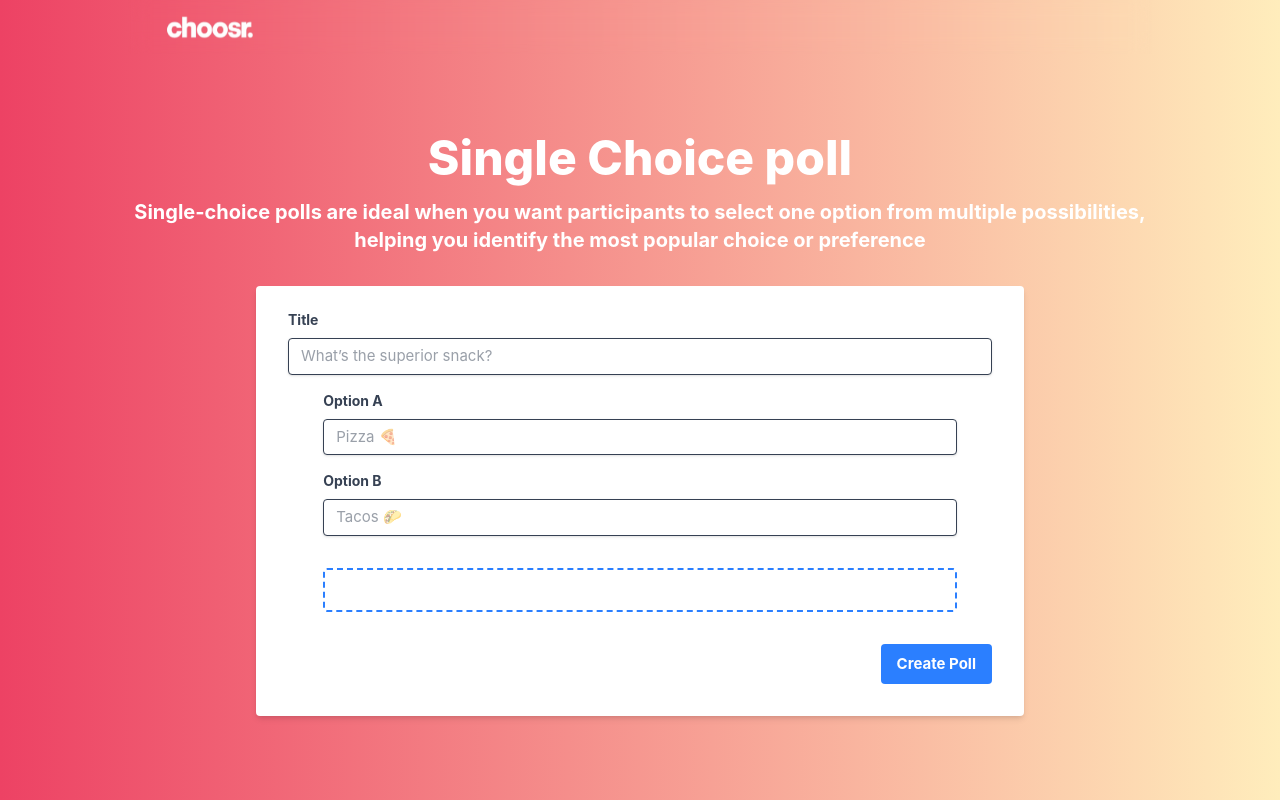
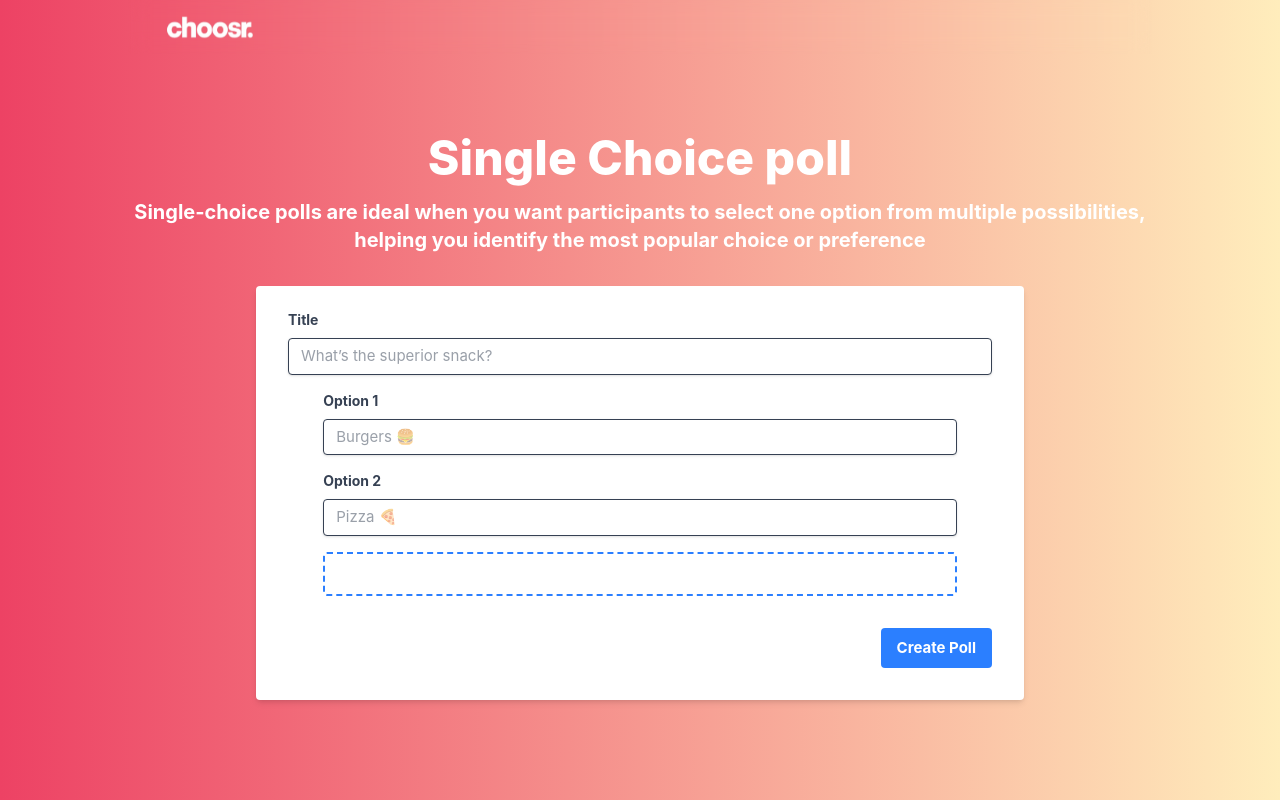
Before and after one commit to TizianMr/choosr, a Vue app: page /single in a window 1280 px wide. Built offline with nearby package versions, Linux system fonts and the light colour scheme; some icons are missing.

Commit message:
feat: added possibility to add options

```diff
--- a/src/views/SingleChoicePollView.vue
+++ b/src/views/SingleChoicePollView.vue
@@ -1,5 +1,28 @@
 <script setup lang="ts">
+import { ref } from 'vue'
 import { IoAddCircleOutline } from 'vue-icons-plus/io'
+
+const placeholders = [
+  'Pizza 🍕',
+  'Sushi 🍣',
+  'Burgers 🍔',
+  'Salad 🥗',
+  'Ice Cream 🍦',
+  'Chocolate 🍫',
+]
+const getRandomPlaceholder = () => {
+  const randomIndex = Math.floor(Math.random() * placeholders.length)
+  return placeholders[randomIndex]
+}
+
+const choices = ref([
+  { value: '', placeholder: getRandomPlaceholder() },
+  { value: '', placeholder: getRandomPlaceholder() },
+])
+
+const addChoice = () => {
+  choices.value.push({ value: '', placeholder: getRandomPlaceholder() })
+}
 </script>
 
 <template>
@@ -18,28 +41,22 @@ import { IoAddCircleOutline } from 'vue-icons-plus/io'
       </div>
 
       <div class="w-fullflex items-center flex-col">
-        <div class="mb-4 m-auto w-[90%]">
-          <label class="block text-sm font-bold mb-2" for="optionA"> Option A </label>
+        <div v-for="(choice, idx) in choices" :key="idx" class="mb-4 m-auto w-[90%]">
+          <label class="block text-sm font-bold mb-2" :for="`option${idx}`">
+            Option {{ idx + 1 }}
+          </label>
           <input
+            v-model="choice.value"
             class="shadow appearance-none border rounded w-full py-2 px-3 bg-white dark:bg-gray-700 leading-tight focus:outline-none focus:shadow-outline"
-            id="optionA"
+            :id="`option${idx}`"
             type="text"
-            placeholder="Pizza 🍕"
-          />
-        </div>
-
-        <div class="mb-8 m-auto w-[90%]">
-          <label class="block text-sm font-bold mb-2" for="optionB"> Option B </label>
-          <input
-            class="shadow appearance-none border rounded w-full py-2 px-3 bg-white dark:bg-gray-700 leading-tight focus:outline-none focus:shadow-outline"
-            id="optionB"
-            type="text"
-            placeholder="Tacos 🌮"
+            :placeholder="choice.placeholder"
           />
         </div>
 
         <div class="mb-8 m-auto w-[90%]">
           <button
+            @click="addChoice"
             class="cursor-pointer border-2 border-dashed border-blue-500 hover:border-blue-700 hover:bg-blue-700 w-full text-white font-bold py-2 px-4 rounded focus:outline-none focus:shadow-outline"
             type="button"
           >
```
